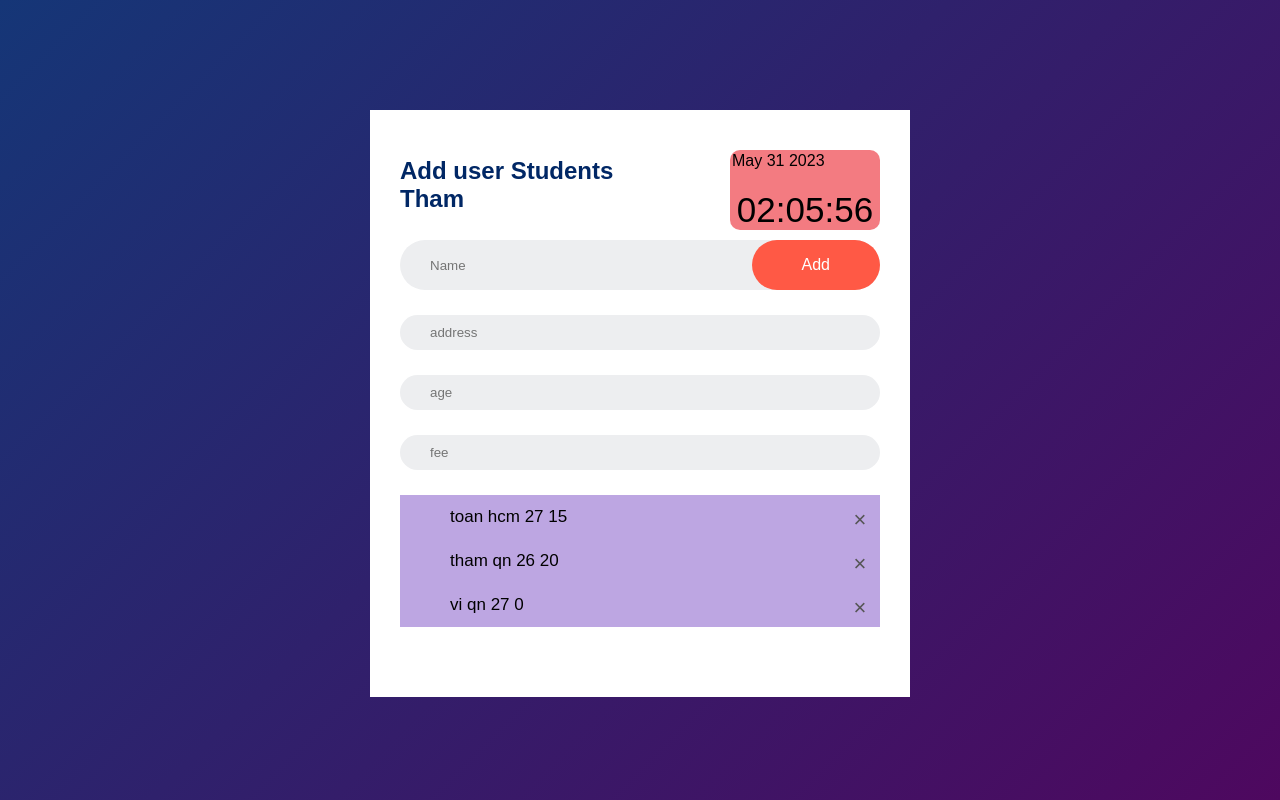
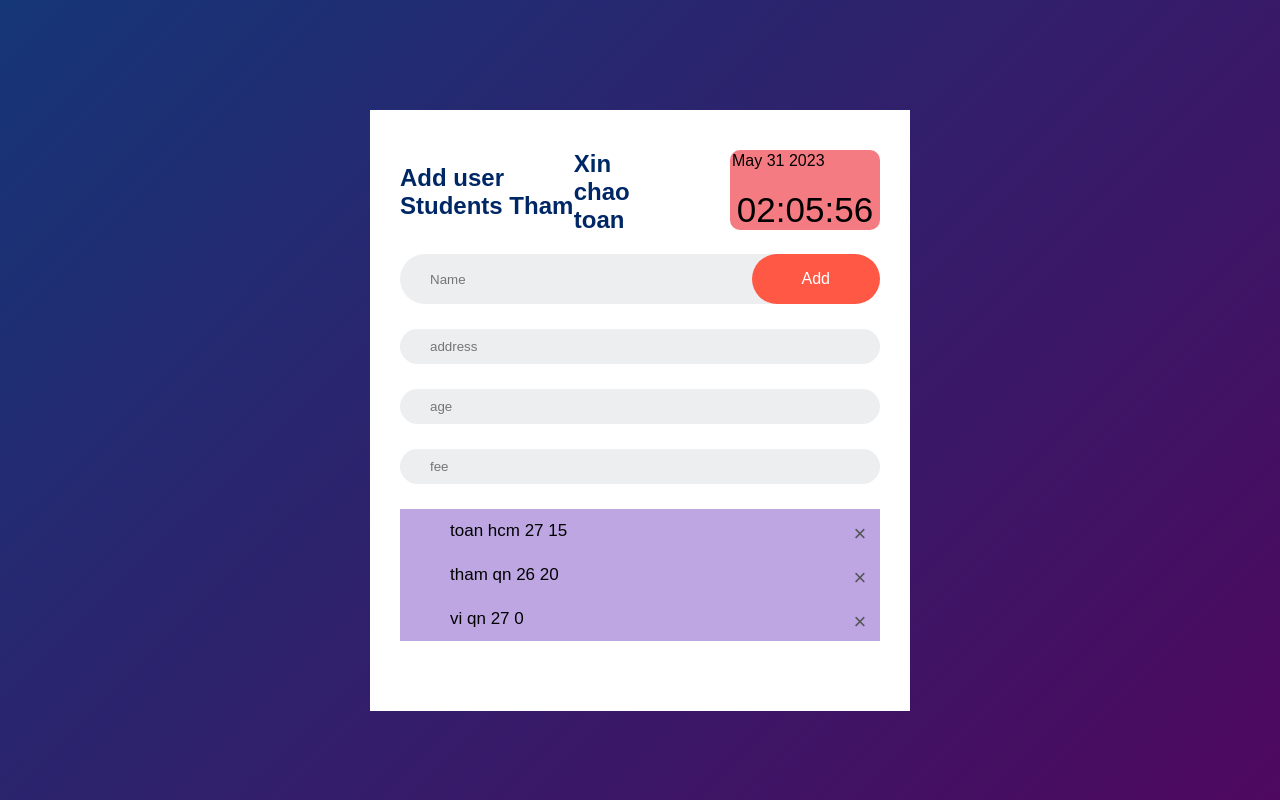
Before and after one commit to Thamle82/todolist_homework, a plain HTML site: page index.html in a window 1280 px wide. Drawn offline with Linux system fonts and the light colour scheme.

Commit message:
cm index

```diff
--- a/index.html
+++ b/index.html
@@ -13,6 +13,7 @@
 
         <div class="title" style="display: flex">
           <h2>Add user Students Tham</h2>
+          <h2>Xin chao toan</h2>
           <h2 id="date"></h2>
           <div class="alarm-clock">
             <!-- Date -->
```
